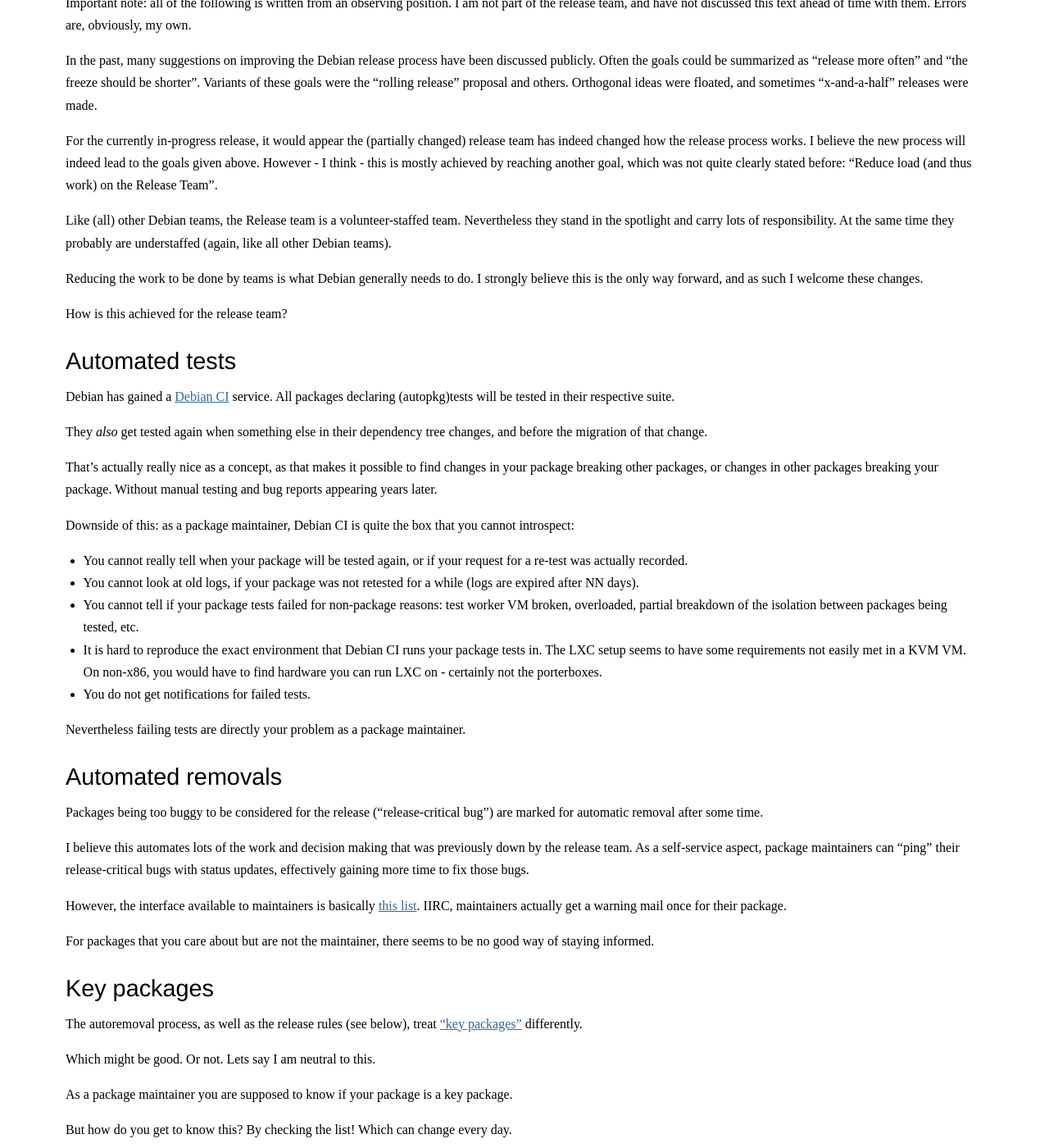
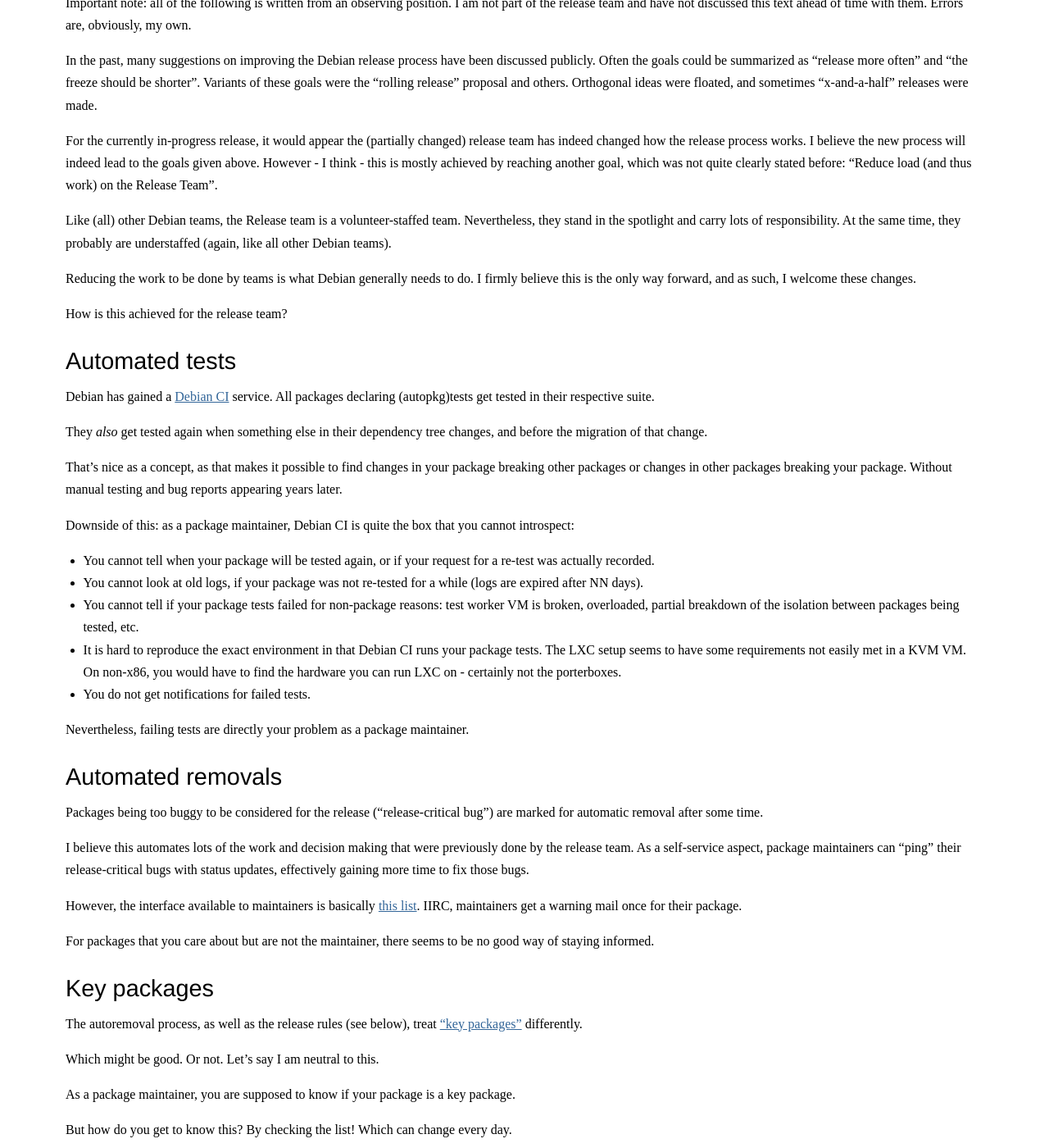
Before and after one commit to zeha/zeha.at-site, a Jekyll site: the page built from _posts/2021-04-09-bruteforce-debian-insight.markdown, in a window 1280 px wide and 1400 px high, scrolled down 352 px. Shown: the whole window at 82% size. Built offline with Jekyll 4.4.1, drawn with Linux system fonts in a browser that asks for light colours; some of the changed text lies outside the part shown.

Commit message:
Some minor improvements suggestions (typos/grammar)

```diff
--- a/_posts/2021-04-09-bruteforce-debian-insight.markdown
+++ b/_posts/2021-04-09-bruteforce-debian-insight.markdown
@@ -19,43 +19,43 @@ However - I think - this is mostly achieved by reaching another goal, which was
 "Reduce load (and thus work) on the Release Team".
 
 Like (all) other Debian teams, the Release team is a volunteer-staffed team.
-Nevertheless they stand in the spotlight and carry lots of responsibility.
-At the same time they probably are understaffed (again, like all other Debian teams).
+Nevertheless, they stand in the spotlight and carry lots of responsibility.
+At the same time, they probably are understaffed (again, like all other Debian teams).
 
 Reducing the work to be done by teams is what Debian generally needs to do.
-I strongly believe this is the only way forward, and as such I welcome these changes.
+I firmly believe this is the only way forward, and as such, I welcome these changes.
 
 How is this achieved for the release team?
 
 ## Automated tests
 
 Debian has gained a [Debian CI](https://ci.debian.net/) service.
-All packages declaring (autopkg)tests will be tested in their respective suite.
+All packages declaring (autopkg)tests get tested in their respective suite.
 
 They *also* get tested again when something else in their dependency tree changes, and before the migration of that change.
 
-That's actually really nice as a concept, as that makes it possible to find changes in your package breaking other packages, or changes in other packages breaking your package.
+That's nice as a concept, as that makes it possible to find changes in your package breaking other packages or changes in other packages breaking your package.
 Without manual testing and bug reports appearing years later.
 
 Downside of this: as a package maintainer, Debian CI is quite the box that you cannot introspect:
 
-* You cannot really tell when your package will be tested again, or if your request for a re-test was actually recorded.
-* You cannot look at old logs, if your package was not retested for a while (logs are expired after NN days).
-* You cannot tell if your package tests failed for non-package reasons: test worker VM broken, overloaded, partial breakdown of the isolation between packages being tested, etc.
-* It is hard to reproduce the exact environment that Debian CI runs your package tests in. The LXC setup seems to have some requirements not easily met in a KVM VM. On non-x86, you would have to find hardware you can run LXC on - certainly not the porterboxes.
+* You cannot tell when your package will be tested again, or if your request for a re-test was actually recorded.
+* You cannot look at old logs, if your package was not re-tested for a while (logs are expired after NN days).
+* You cannot tell if your package tests failed for non-package reasons: test worker VM is broken, overloaded, partial breakdown of the isolation between packages being tested, etc.
+* It is hard to reproduce the exact environment in that Debian CI runs your package tests. The LXC setup seems to have some requirements not easily met in a KVM VM. On non-x86, you would have to find the hardware you can run LXC on - certainly not the porterboxes.
 * You do not get notifications for failed tests.
 
-Nevertheless failing tests are directly your problem as a package maintainer.
+Nevertheless, failing tests are directly your problem as a package maintainer.
 
 ## Automated removals
 
 Packages being too buggy to be considered for the release ("release-critical bug") are marked for automatic removal after some time.
 
-I believe this automates lots of the work and decision making that was previously down by the release team.
+I believe this automates lots of the work and decision making that were previously done by the release team.
 As a self-service aspect, package maintainers can "ping" their release-critical bugs with status updates, effectively gaining more time to fix those bugs.
 
 However, the interface available to maintainers is basically [this list](https://udd.debian.org/cgi-bin/autoremovals.cgi).
-IIRC, maintainers actually get a warning mail once for their package.
+IIRC, maintainers get a warning mail once for their package.
 
 For packages that you care about but are not the maintainer, there seems to be no good way of staying informed.
 
@@ -63,9 +63,9 @@ For packages that you care about but are not the maintainer, there seems to be n
 
 The autoremoval process, as well as the release rules (see below), treat ["key packages"](https://udd.debian.org/cgi-bin/key_packages.yaml.cgi) differently.
 
-Which might be good. Or not. Lets say I am neutral to this.
+Which might be good. Or not. Let's say I am neutral to this.
 
-As a package maintainer you are supposed to know if your package is a key package.
+As a package maintainer, you are supposed to know if your package is a key package.
 
 But how do you get to know this? By checking the list! Which can change every day.
 
@@ -87,7 +87,7 @@ The title of this post promised some "brute force insight" for maintainers, not
 
 The [Ultimate Debian Database](https://wiki.debian.org/UltimateDebianDatabase) ("UDD") has copies/imports of most of the relevant data used for the release process. On a per-package level, this is exposed on the distro tracker ([example](https://tracker.debian.org/pkg/bsdiff)).
 
-On a per-maintainer level, you can get a lot of info from UDDs "Maintainer Dashboard" ([example](https://udd.debian.org/dmd/?email1=zeha%40debian.org)). Quite overwhelming though.
+On a per-maintainer level, you can get a lot of info from UDDs "Maintainer Dashboard" ([example](https://udd.debian.org/dmd/?email1=zeha%40debian.org)). Quite overwhelming, though.
 
 ## UDD SQL: the brute-force way of insight
 
```
Also changed, not shown: other parts of _posts/2021-04-09-bruteforce-debian-insight.markdown (+4 -4 lines).
